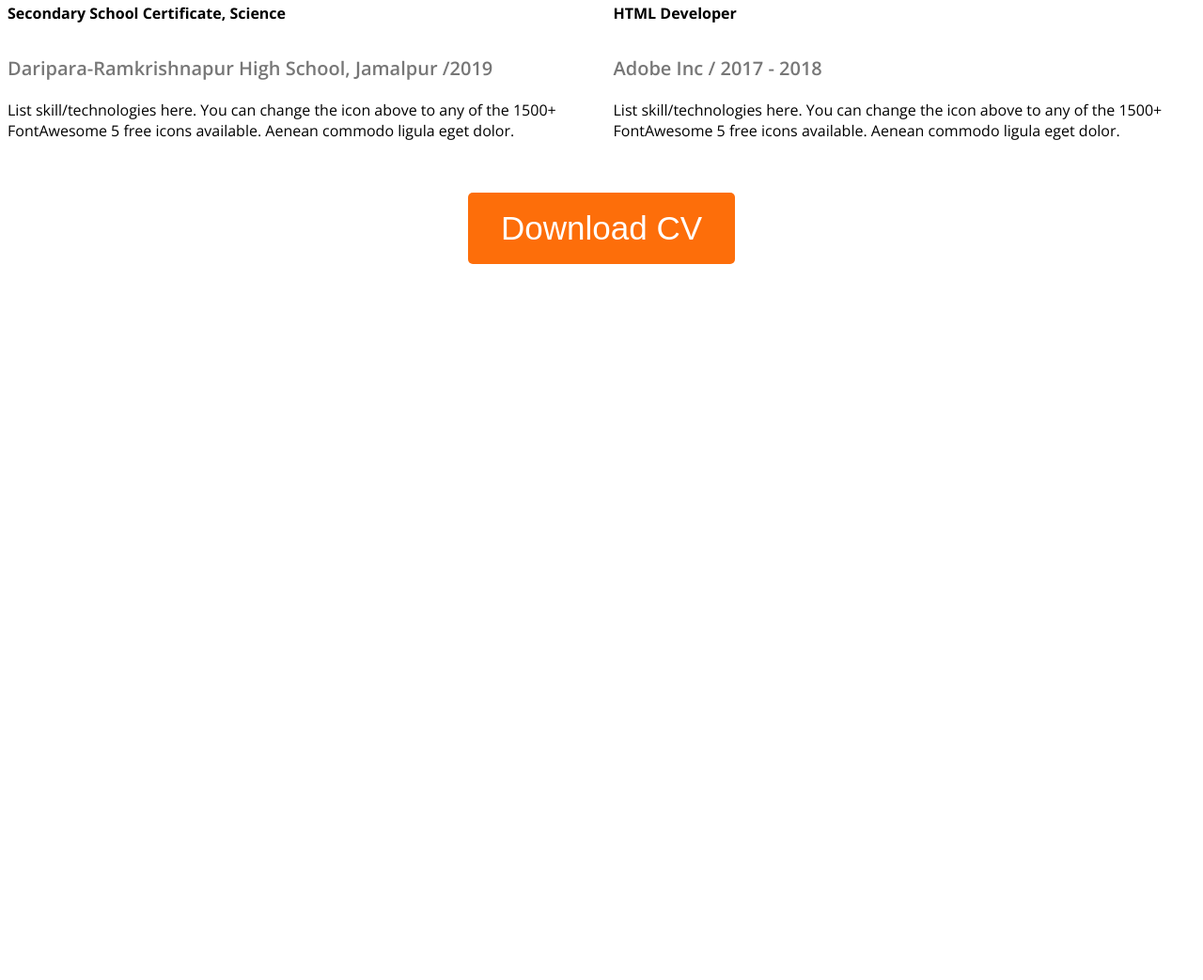
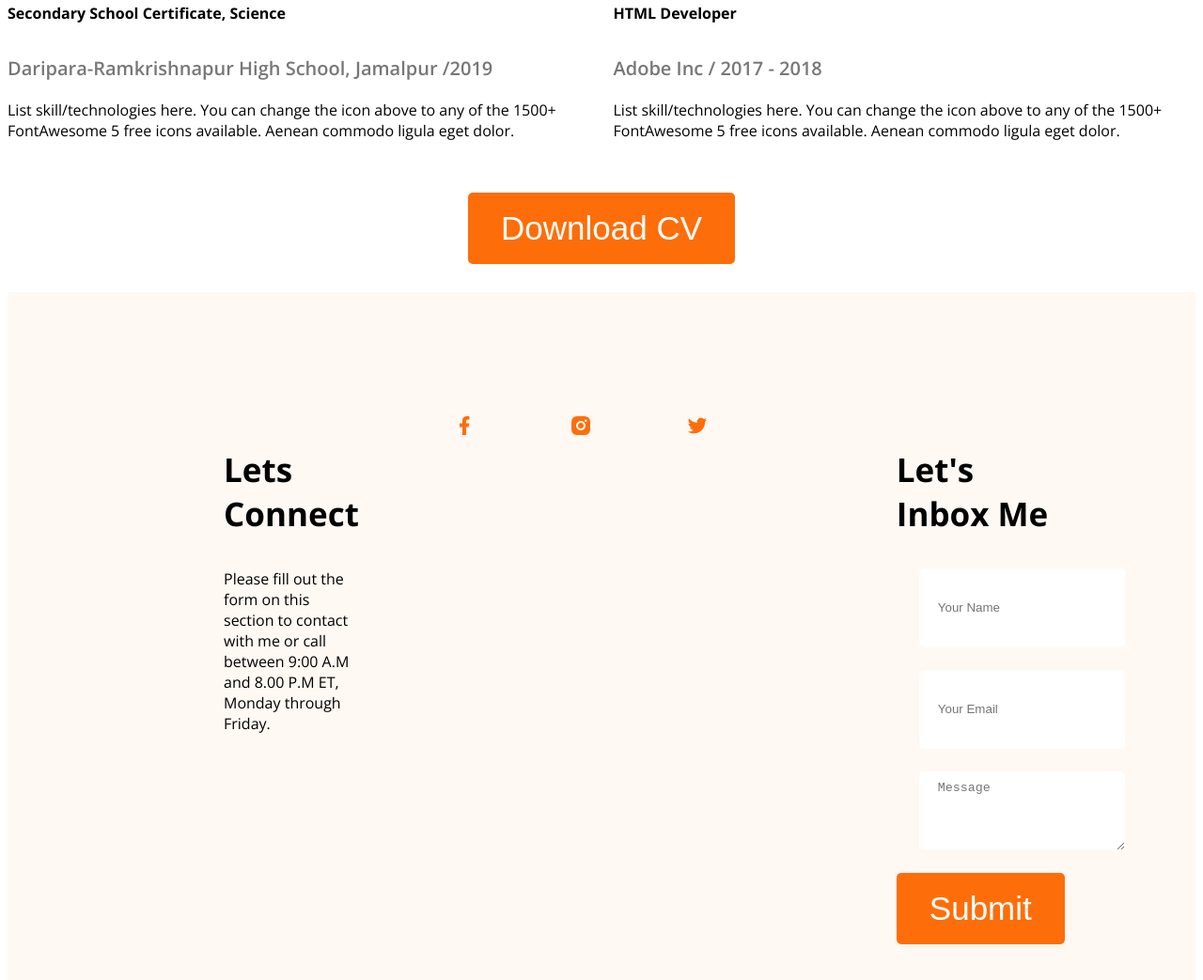
Before and after one commit to romanhassan2310/web-roman-dev-portfolio, a plain HTML site: page index.html in a window 1280 px wide. Shown: the part 2600-3643 px from the top of the page at 94% size. Before the commit the page ends 2911 px from the top, so only its background shows below. Drawn offline with nearby package versions, Linux system fonts and the light colour scheme.

Commit message:
added to the connect & form

```diff
--- a/index.html
+++ b/index.html
@@ -156,8 +156,27 @@ to any of the 1500+ FontAwesome 5 free icons available. Aenean commodo ligula eg
 
 
     </main>
-    <footer>
+    <footer class="secondary-bg">
+        <div class="footer-colomn">
+            <h3 class="section-title">Lets Connect</h3>
+            <p>Please fill out the form on this section to contact with me or call between 9:00 A.M and 8.00 P.M ET, Monday through Friday.</p>
 
+           </div>
+               <a href=""><img src="images/icons/facebook.png" alt=""></a>
+               <a href=""><img src="images/icons/insta.png" alt=""></a>
+               <a href=""><img src="images/icons/twitter.png" alt=""></a>
+            <div>
+        </div>
+        <div class="footer-colomn">
+            <h3 class="section-title">Let's Inbox Me</h3>
+            <form action="">
+                <input type="text" name="" id="" placeholder="Your Name">
+                <input type="email" name="" id="" placeholder="Your Email">
+                <textarea name="" id="" cols="30" rows="10" placeholder="Message"></textarea>
+
+                <input class="btn-primary" type="submit" value="Submit">
+            </form>
+        </div>
 
 
     </footer>
--- a/styles/portfolio.css
+++ b/styles/portfolio.css
@@ -155,3 +155,30 @@ main section{
 .resume-download-cv{
     margin-top: 55px;
 }
+/*footer style here*/
+footer{
+    padding: 130px 230px;
+    display: flex;
+    gap: 100px;
+}
+.footer-colomn{
+    width: 50%;
+}
+ footer input[type="text"],footer input[type="email"], footer textarea {
+    height: 64px;
+    border-radius: 5px;
+    background-color: white;
+    display: block;
+    width: 100%;
+    padding: 10px 20px;
+    margin: 24px;
+    border: none;
+    cursor: pointer;
+ }
+ /*.btn-primary{
+    display: flex;
+    padding: auto;
+    background-color:#FD6E0A
+
+
+ }*/
```
